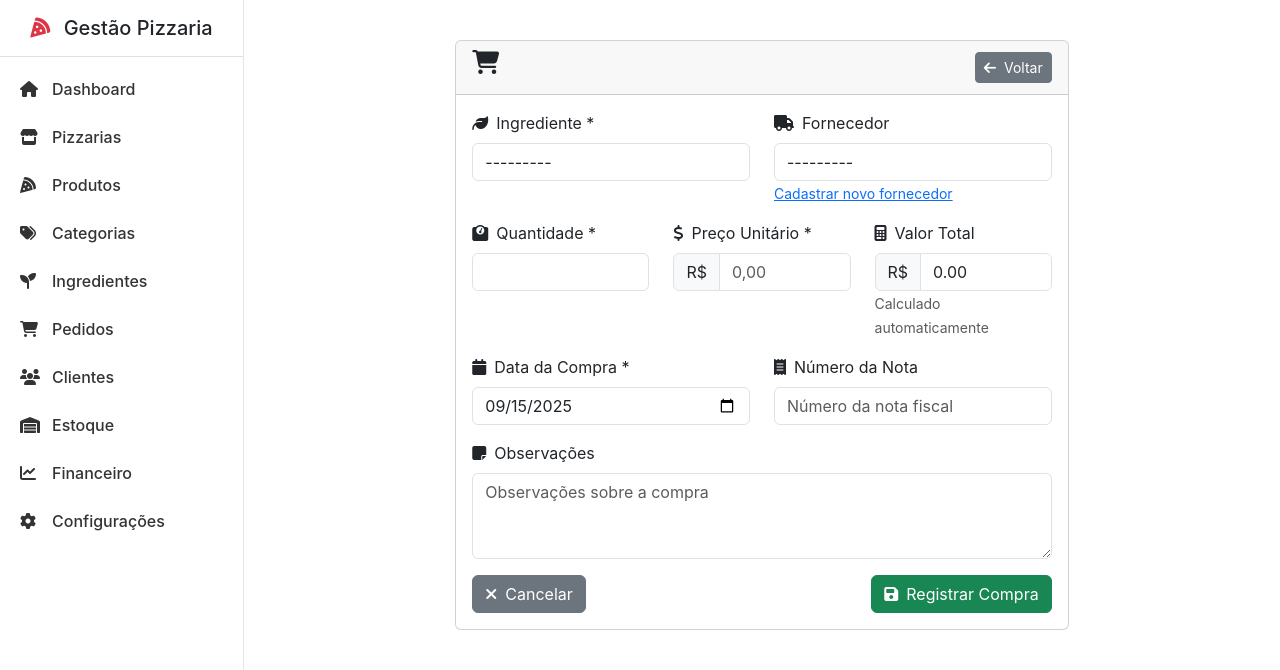
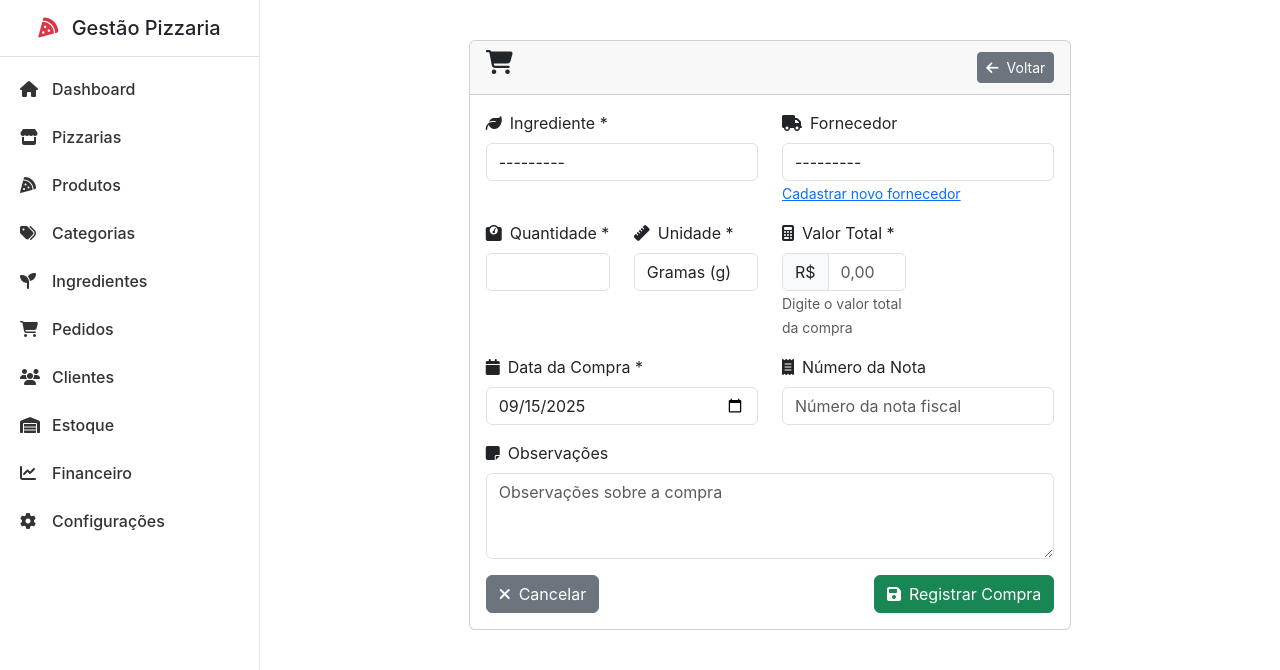
Before and after one commit to eagalves/gestao-pizzaria, a Django app: template estoque/templates/estoque/form_compra.html in a window 1280 px wide. Shown: the top 670 px of the page. Run offline with Django 5.2, Linux system fonts and the light colour scheme; the template is opened without the code that fills it: values that come from a table or form of the project are taken from there, others are empty.

Commit message:
ajustes preço estoque

```diff
--- a/estoque/forms.py
+++ b/estoque/forms.py
@@ -108,6 +108,12 @@
 class CompraIngredienteForm(forms.ModelForm):
     """Form para registro de compras."""
 
+    UNIDADES_CHOICES = [
+        ('g', 'Gramas (g)'),
+        ('kg', 'Quilos (kg)'),
+        ('un', 'Unidade'),
+    ]
+
     preco_unitario_reais = forms.DecimalField(
         max_digits=8,
         decimal_places=2,
@@ -117,12 +123,34 @@
             'step': '0.01',
             'placeholder': '0,00'
         }),
-        label='Preço Unitário (R$)'
+        label='Preço Unitário (R$)',
+        required=False  # Será obrigatório apenas para unidades
+    )
+
+    unidade = forms.ChoiceField(
+        choices=UNIDADES_CHOICES,
+        widget=forms.Select(attrs={
+            'class': 'form-control'
+        }),
+        label='Unidade'
+    )
+
+    valor_total_reais = forms.DecimalField(
+        max_digits=10,
+        decimal_places=2,
+        validators=[MinValueValidator(0.01)],
+        widget=forms.NumberInput(attrs={
+            'class': 'form-control',
+            'step': '0.01',
+            'placeholder': '0,00'
+        }),
+        label='Valor Total (R$)',
+        required=False  # Será obrigatório apenas para kg/g
     )
 
     class Meta:
         model = CompraIngrediente
-        fields = ['ingrediente', 'fornecedor', 'quantidade', 'data_compra', 'numero_nota', 'observacoes']
+        fields = ['ingrediente', 'fornecedor', 'quantidade', 'unidade', 'data_compra', 'numero_nota', 'observacoes']
         widgets = {
             'ingrediente': forms.Select(attrs={
                 'class': 'form-control'
@@ -159,12 +187,64 @@
             self.fields['ingrediente'].queryset = Ingrediente.objects.filter(pizzaria=pizzaria)
             self.fields['fornecedor'].queryset = Fornecedor.objects.filter(pizzaria=pizzaria, ativo=True)
 
+    def clean(self):
+        cleaned_data = super().clean()
+        quantidade = cleaned_data.get('quantidade')
+        unidade = cleaned_data.get('unidade')
+        preco_unitario_reais = cleaned_data.get('preco_unitario_reais')
+        valor_total_reais = cleaned_data.get('valor_total_reais')
+
+        # Regra 1: Para unidades, quantidade deve ser inteiro
+        if quantidade and unidade == 'un':
+            if quantidade != int(quantidade):
+                raise forms.ValidationError({
+                    'quantidade': 'Para unidades, a quantidade deve ser um número inteiro.'
+                })
+
+        # Regra 2: Validações por tipo de unidade
+        if unidade == 'un':
+            # Para unidades: preço unitário obrigatório, valor total calculado
+            if not preco_unitario_reais:
+                raise forms.ValidationError({
+                    'preco_unitario_reais': 'Preço unitário é obrigatório quando a unidade é "Unidade".'
+                })
+            if valor_total_reais:
+                raise forms.ValidationError({
+                    'valor_total_reais': 'Para unidades, o valor total é calculado automaticamente.'
+                })
+        else:
+            # Para kg/g: valor total obrigatório, preço unitário não deve ser informado
+            if preco_unitario_reais:
+                raise forms.ValidationError({
+                    'preco_unitario_reais': 'Preço unitário só deve ser informado para unidades.'
+                })
+            if not valor_total_reais:
+                raise forms.ValidationError({
+                    'valor_total_reais': 'Valor total é obrigatório para compras em kg/gramas.'
+                })
+
+        return cleaned_data
+
     def save(self, commit=True):
         instance = super().save(commit=False)
 
-        # Converter preço de reais para centavos
-        preco_reais = self.cleaned_data['preco_unitario_reais']
-        instance.preco_unitario_centavos = int(preco_reais * 100)
+        # Obter dados limpos
+        quantidade = self.cleaned_data['quantidade']
+        unidade = self.cleaned_data['unidade']
+        preco_unitario_reais = self.cleaned_data.get('preco_unitario_reais', 0)
+        valor_total_reais = self.cleaned_data.get('valor_total_reais', 0)
+
+        if unidade == 'un':
+            # Para unidades: calcular valor total automaticamente
+            instance.preco_unitario_centavos = int(preco_unitario_reais * 100)
+            instance.valor_total_centavos = int(quantidade * instance.preco_unitario_centavos)
+        else:
+            # Para kg/g: usar valor total informado, calcular preço unitário
+            instance.valor_total_centavos = int(valor_total_reais * 100)
+            if quantidade > 0:
+                instance.preco_unitario_centavos = int(instance.valor_total_centavos / quantidade)
+            else:
+                instance.preco_unitario_centavos = 0
 
         if commit:
             instance.save()
--- a/estoque/templates/estoque/form_compra.html
+++ b/estoque/templates/estoque/form_compra.html
@@ -52,7 +52,7 @@
                         </div>
 
                         <div class="row">
-                            <div class="col-md-4">
+                            <div class="col-md-3">
                                 <div class="mb-3">
                                     <label for="{{ form.quantidade.id_for_label }}" class="form-label">
                                         <i class="fas fa-weight me-2"></i>Quantidade *
@@ -65,7 +65,20 @@
                                     {% endif %}
                                 </div>
                             </div>
-                            <div class="col-md-4">
+                            <div class="col-md-3">
+                                <div class="mb-3">
+                                    <label for="{{ form.unidade.id_for_label }}" class="form-label">
+                                        <i class="fas fa-ruler me-2"></i>Unidade *
+                                    </label>
+                                    {{ form.unidade }}
+                                    {% if form.unidade.errors %}
+                                        <div class="text-danger small mt-1">
+                                            {{ form.unidade.errors }}
+                                        </div>
+                                    {% endif %}
+                                </div>
+                            </div>
+                            <div class="col-md-3" id="campo-preco-unitario" style="display: none;">
                                 <div class="mb-3">
                                     <label for="{{ form.preco_unitario_reais.id_for_label }}" class="form-label">
                                         <i class="fas fa-dollar-sign me-2"></i>Preço Unitário *
@@ -81,16 +94,21 @@
                                     {% endif %}
                                 </div>
                             </div>
-                            <div class="col-md-4">
+                            <div class="col-md-3">
                                 <div class="mb-3">
-                                    <label class="form-label">
-                                        <i class="fas fa-calculator me-2"></i>Valor Total
+                                    <label for="{{ form.valor_total_reais.id_for_label }}" class="form-label">
+                                        <i class="fas fa-calculator me-2"></i>Valor Total *
                                     </label>
                                     <div class="input-group">
                                         <span class="input-group-text">R$</span>
-                                        <input type="text" class="form-control" id="valor-total" readonly>
+                                        {{ form.valor_total_reais }}
                                     </div>
-                                    <small class="form-text text-muted">Calculado automaticamente</small>
+                                    <small class="form-text text-muted" id="valor-total-help">Calculado automaticamente</small>
+                                    {% if form.valor_total_reais.errors %}
+                                        <div class="text-danger small mt-1">
+                                            {{ form.valor_total_reais.errors }}
+                                        </div>
+                                    {% endif %}
                                 </div>
                             </div>
                         </div>
@@ -159,25 +177,63 @@
 
 <script>
 document.addEventListener('DOMContentLoaded', function() {
+    const unidadeSelect = document.getElementById('{{ form.unidade.id_for_label }}');
     const quantidadeInput = document.getElementById('{{ form.quantidade.id_for_label }}');
     const precoInput = document.getElementById('{{ form.preco_unitario_reais.id_for_label }}');
-    const valorTotalInput = document.getElementById('valor-total');
+    const valorTotalInput = document.getElementById('{{ form.valor_total_reais.id_for_label }}');
+    const campoPrecoUnitario = document.getElementById('campo-preco-unitario');
+    const valorTotalHelp = document.getElementById('valor-total-help');
     const ingredienteSelect = document.getElementById('{{ form.ingrediente.id_for_label }}');
     const infoDiv = document.getElementById('info-ingrediente');
     const infoContent = document.getElementById('info-content');
 
-    // Calcular valor total
+    function atualizarCampos() {
+        const unidade = unidadeSelect.value;
+
+        if (unidade === 'un') {
+            // Para unidades: mostrar preço unitário, valor total readonly
+            campoPrecoUnitario.style.display = 'block';
+            precoInput.required = true;
+            valorTotalInput.readOnly = true;
+            valorTotalInput.style.backgroundColor = '#e9ecef';
+            valorTotalHelp.textContent = 'Calculado automaticamente';
+        } else {
+            // Para kg/g: esconder preço unitário, valor total editável
+            campoPrecoUnitario.style.display = 'none';
+            precoInput.required = false;
+            precoInput.value = '';
+            valorTotalInput.readOnly = false;
+            valorTotalInput.style.backgroundColor = '';
+            valorTotalHelp.textContent = 'Digite o valor total da compra';
+        }
+
+        calcularTotal();
+    }
+
+    // Calcular valor total (apenas para unidades)
     function calcularTotal() {
         const quantidade = parseFloat(quantidadeInput.value) || 0;
         const preco = parseFloat(precoInput.value) || 0;
-        const total = quantidade * preco;
-        valorTotalInput.value = total.toFixed(2);
+        const unidade = unidadeSelect.value;
+
+        if (unidade === 'un') {
+            // Para unidades: calcular automaticamente
+            const total = quantidade * preco;
+            valorTotalInput.value = total.toFixed(2);
+        } else {
+            // Para kg/g: usuário digita manualmente
+            if (!valorTotalInput.value) {
+                valorTotalInput.value = '';
+            }
+        }
     }
 
-    // Buscar informações do ingrediente
+    // Buscar informações do ingrediente (apenas para unidades)
     function buscarInfoIngrediente() {
         const ingredienteId = ingredienteSelect.value;
-        if (ingredienteId) {
+        const unidade = unidadeSelect.value;
+
+        if (ingredienteId && unidade === 'un') {
             fetch(`/estoque/ajax/ingrediente/${ingredienteId}/preco/`)
                 .then(response => response.json())
                 .then(data => {
@@ -221,9 +277,21 @@
     }
 
     // Event listeners
+    unidadeSelect.addEventListener('change', function() {
+        atualizarCampos();
+        buscarInfoIngrediente();
+    });
     quantidadeInput.addEventListener('input', calcularTotal);
     precoInput.addEventListener('input', calcularTotal);
     ingredienteSelect.addEventListener('change', buscarInfoIngrediente);
+
+    // Para kg/g: limpar valor total quando trocar quantidade (para recalcular)
+    quantidadeInput.addEventListener('input', function() {
+        const unidade = unidadeSelect.value;
+        if (unidade !== 'un') {
+            // Para kg/g, não limpar automaticamente - usuário controla
+        }
+    });
 
     // Definir data atual como padrão
     const dataInput = document.getElementById('{{ form.data_compra.id_for_label }}');
@@ -232,7 +300,8 @@
         dataInput.value = hoje;
     }
 
-    // Calcular total inicial
+    // Inicializar
+    atualizarCampos();
     calcularTotal();
 
     // Buscar info do ingrediente se já estiver selecionado
```
Also changed, not shown: estoque/models.py (+60 -8 lines), produtos/management/commands/debug_custos.py (added, +63 -0 lines), produtos/models.py (+48 -9 lines), produtos/templates/produtos/lista_produtos.html (+0 -12 lines), estoque/migrations/0002_simplificar_unidades.py (added), estoque/migrations/0003_converter_unidades_antigas.py (added), estoque/migrations/0004_adicionar_unidade_compra.py (added), produtos/migrations/0004_simplificar_unidades.py (added), produtos/migrations/0005_converter_unidades_antigas.py (added).
